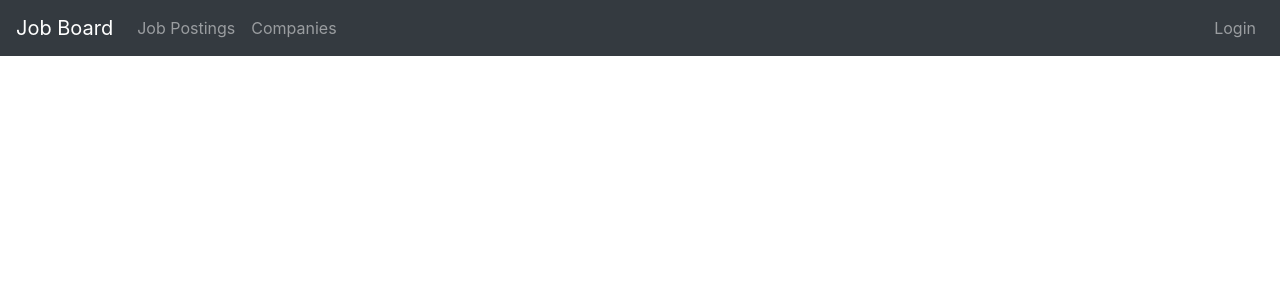
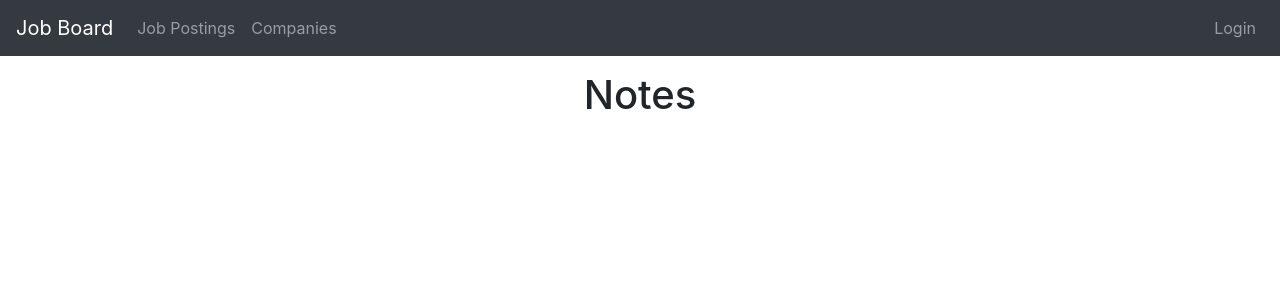
Before and after one commit to adavisson/job-board-client, a React (Create React App) app: page /notes in a window 1280 px wide. Shown: the top 300 px of the page. Built offline with nearby package versions, Linux system fonts and the light colour scheme.

Commit message:
stubbed Notes component

```diff
--- /dev/null
+++ b/src/components/Notes.js
@@ -0,0 +1,11 @@
+import React from 'react';
+import Heading from './Heading';
+
+const Notes = () => {
+  const title = "Notes"
+  return (
+    <Heading title={title} />
+  );
+}
+
+export default Notes;
--- a/src/components/Routes.js
+++ b/src/components/Routes.js
@@ -11,6 +11,7 @@ import {
   NewCompany,
   NewContact,
   NewJobPosting,
+  Notes,
 } from '.';
 
 
@@ -28,6 +29,7 @@ const Routes = () => {
         <Route path="/contacts" component={Contacts} />
         <Route path="/new-contact" component={NewContact} />
         <Route path="/account" component={Account} />
+        <Route path="/notes" component={Notes} />
       </Switch>
     </div>
   );
--- a/src/components/index.js
+++ b/src/components/index.js
@@ -8,6 +8,7 @@ import Account from './Account';
 import NewCompany from './NewCompany';
 import NewContact from './NewContact';
 import NewJobPosting from './NewJobPosting';
+import Notes from './Notes';
 
 export {
   Home,
@@ -20,4 +21,5 @@ export {
   NewCompany,
   NewContact,
   NewJobPosting,
+  Notes,
 }
```
